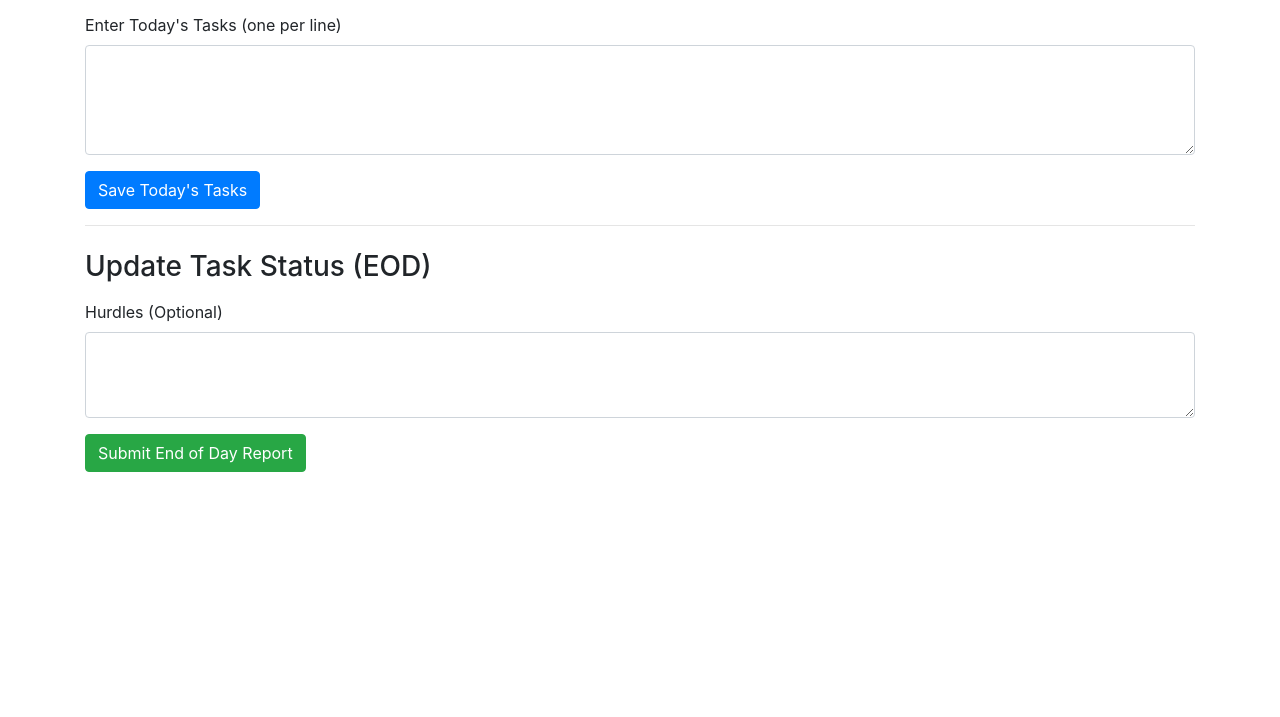
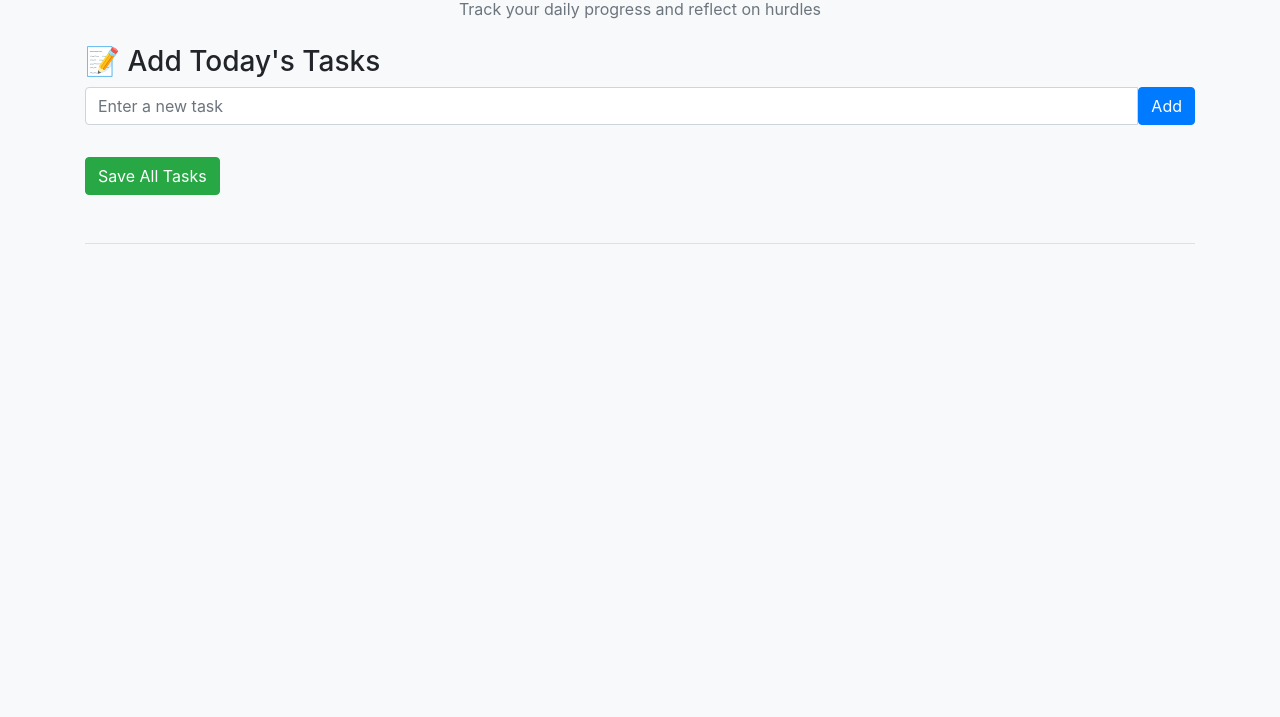
Before and after one commit to jeet2803/ToDo, a plain HTML site: page index.html in a window 1280 px wide. Shown: the part 83-800 px from the top of the page. Drawn offline with nearby package versions, Linux system fonts and the light colour scheme.

Commit message:
Update index.html
Added Cs

```diff
--- a/index.html
+++ b/index.html
@@ -5,32 +5,43 @@
   <meta name="viewport" content="width=device-width, initial-scale=1.0"/>
   <title>Daily Task Tracker</title>
   <link href="https://cdn.jsdelivr.net/npm/bootstrap @5.3.0/dist/css/bootstrap.min.css" rel="stylesheet"/>
+  <style>
+    body { background-color: #f8f9fa; }
+    .task-card { margin-bottom: 1rem; }
+    .form-label { font-weight: bold; }
+  </style>
 </head>
 <body class="container py-4">
-  <h1 class="mb-4">Daily Task Tracker</h1>
+  <div class="text-center mb-4">
+    <h1>📅 Daily Task Manager</h1>
+    <p class="text-muted">Track your daily progress and reflect on hurdles</p>
+  </div>
 
-  <form id="taskForm">
-    <div class="mb-3">
-      <label class="form-label">Enter Today's Tasks (one per line)</label>
-      <textarea class="form-control" id="todayTasks" rows="4" required></textarea>
+  <!-- Morning Form -->
+  <section id="morningForm" class="mb-5">
+    <h3>📝 Add Today's Tasks</h3>
+    <div class="input-group mb-3">
+      <input type="text" id="newTaskInput" class="form-control" placeholder="Enter a new task">
+      <button class="btn btn-primary" onclick="addTask()">Add</button>
+    </div>
+    <ul id="taskList" class="list-group"></ul>
+    <button class="btn btn-success mt-3" onclick="saveTasks()">Save All Tasks</button>
+  </section>
+
+  <hr>
+
+  <!-- EOD Form -->
+  <section id="eodForm" style="display:none;">
+    <h3>🔚 End of Day Update</h3>
+    <div id="statusList" class="mt-3"></div>
+
+    <div class="mb-3 mt-4">
+      <label for="hurdlesInput" class="form-label">Hurdles Faced (Optional)</label>
+      <textarea class="form-control" id="hurdlesInput" rows="3"></textarea>
     </div>
 
-    <button type="submit" class="btn btn-primary">Save Today's Tasks</button>
-  </form>
-
-  <hr />
-
-  <form id="eodForm" class="mt-4">
-    <h3>Update Task Status (EOD)</h3>
-    <div id="taskList"></div>
-
-    <div class="mb-3 mt-3">
-      <label class="form-label">Hurdles (Optional)</label>
-      <textarea class="form-control" id="hurdles" rows="3"></textarea>
-    </div>
-
-    <button type="submit" class="btn btn-success">Submit End of Day Report</button>
-  </form>
+    <button class="btn btn-success" onclick="submitEOD()">Submit Report</button>
+  </section>
 
   <script src="app.js"></script>
 </body>
```
